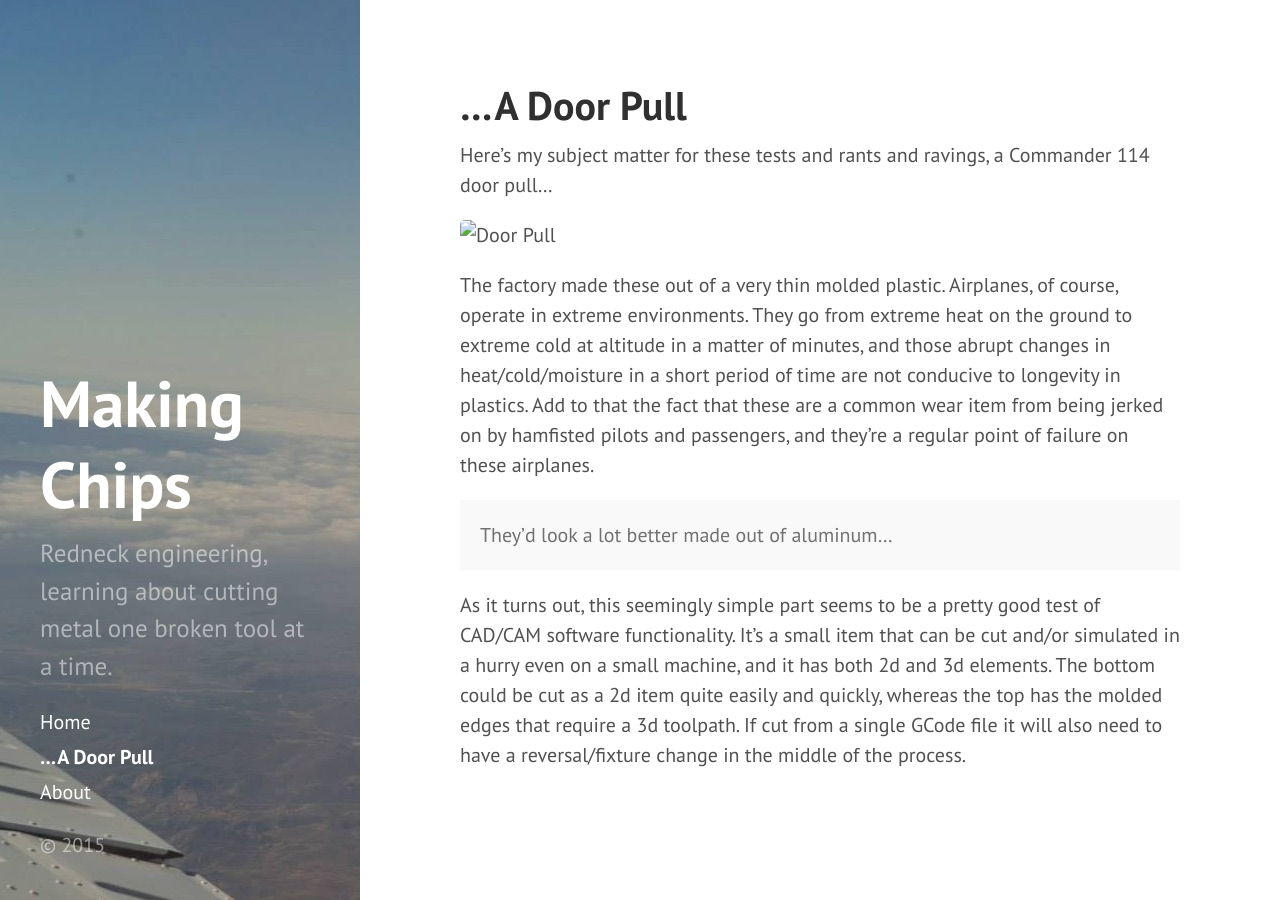
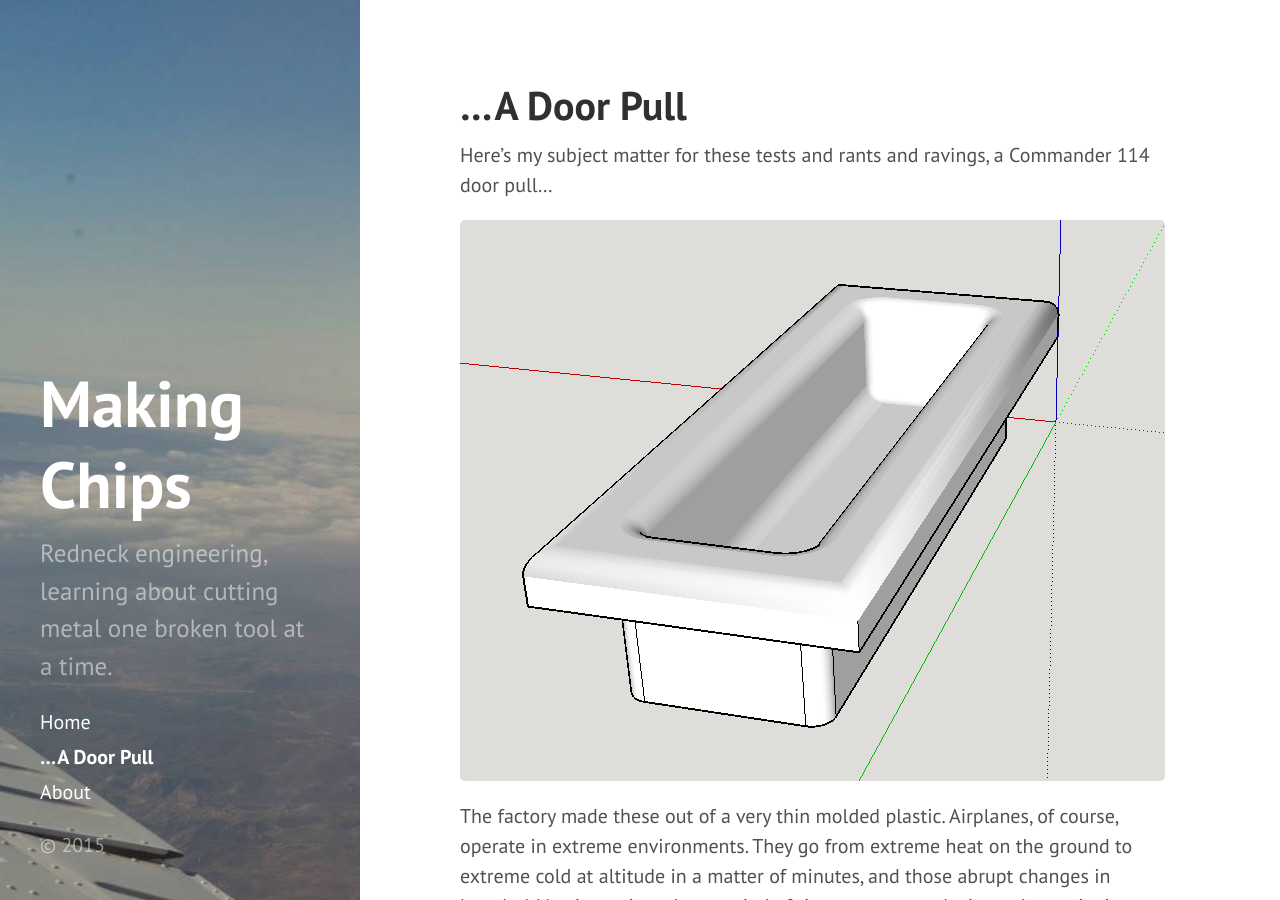
Before and after one commit to makingchips/makingchips.github.io, a Jekyll site: the page built from Door Pull.md, in a window 1280 px wide and 900 px high. Built offline with Jekyll 4.4.1, drawn with Linux system fonts in a browser that asks for light colours; Markdown is read by kramdown in place of the engine named in the settings.

Commit message:
Update Door Pull.md

```diff
--- a/Door Pull.md
+++ b/Door Pull.md
@@ -6,7 +6,7 @@ title: …A Door Pull
 Here’s my subject matter for these tests and rants and ravings, a Commander 114 door pull…
 
 
-![Door Pull](public/doorpull.png)
+![Door Pull]({{ site.url }}/public/doorpull.png)
 
 
 
```
